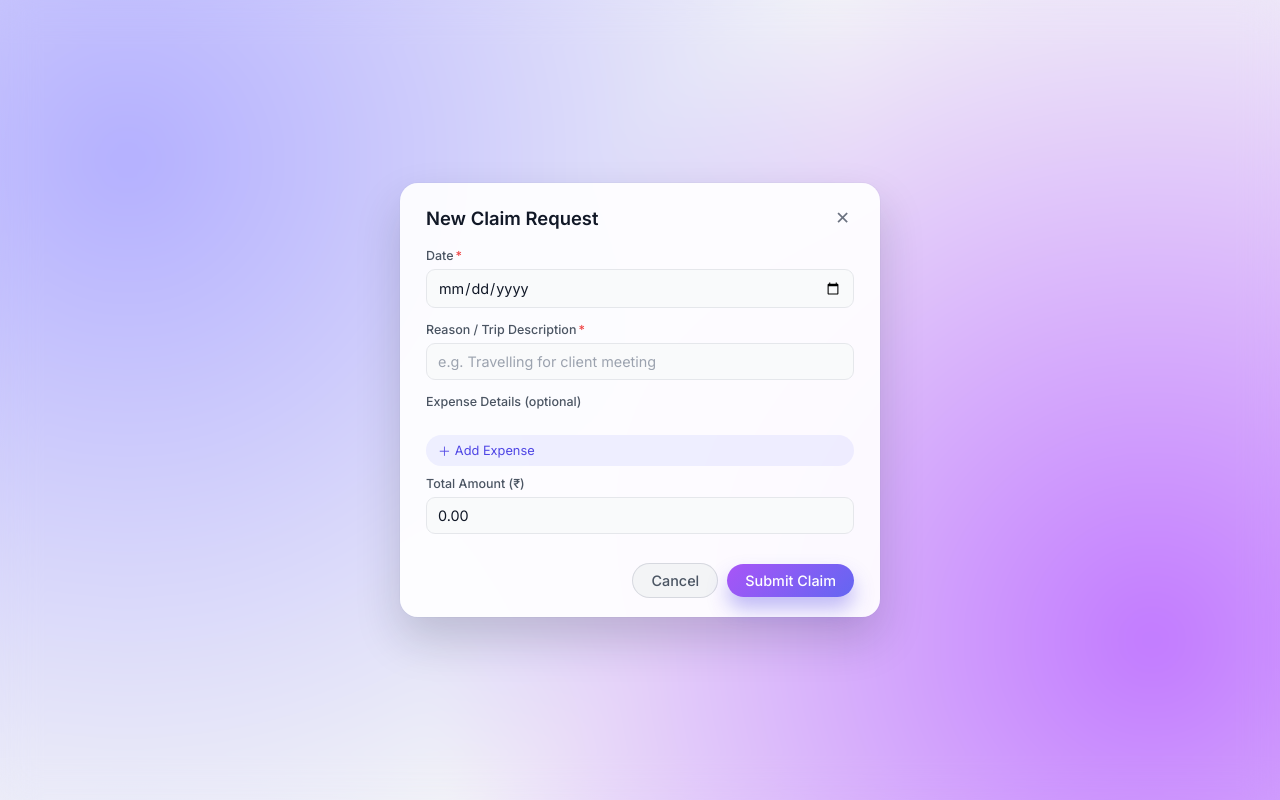
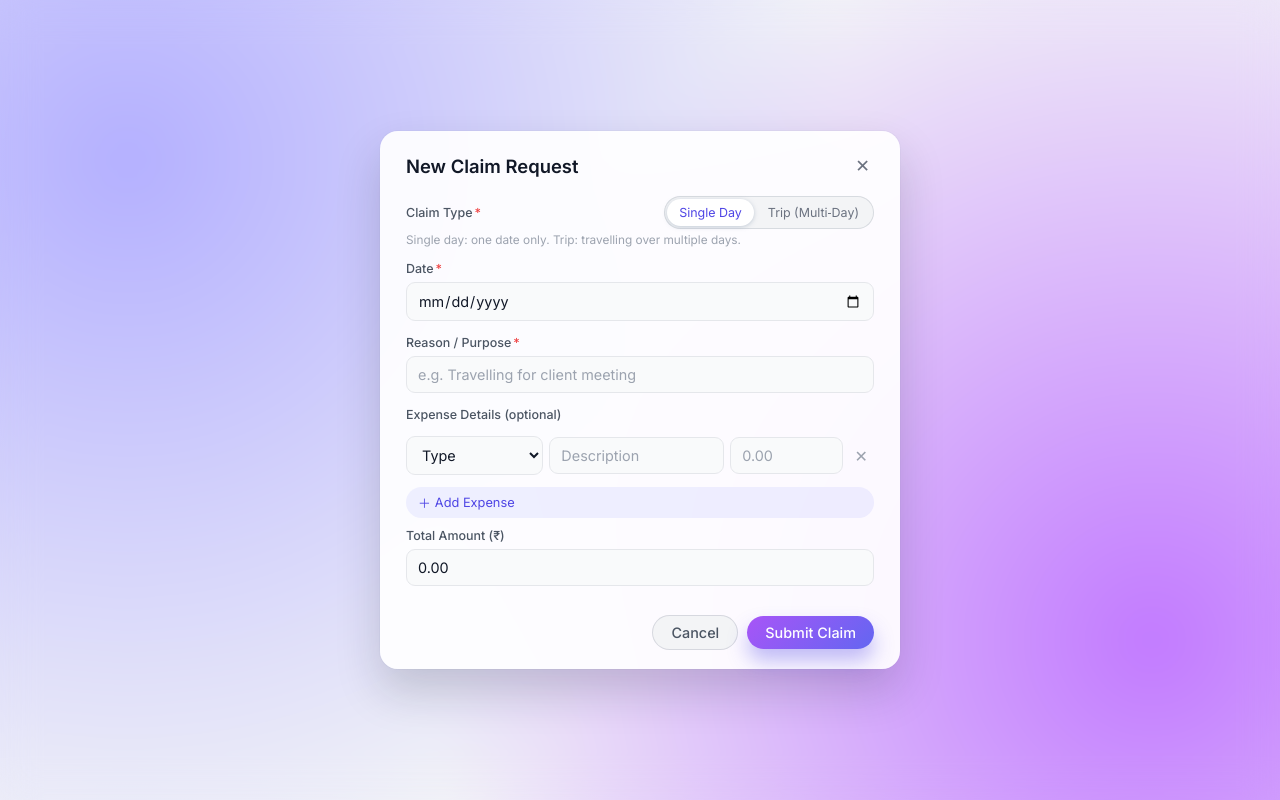
Before and after one commit to jrc1203/demoDreTAM, a plain HTML site: page index.html in a window 1280 px wide. Both pictures are taken after a click on the button "Cancel". Drawn offline with Linux system fonts and the light colour scheme.

Commit message:
Update index.html

```diff
--- a/index.html
+++ b/index.html
@@ -2,7 +2,7 @@
 <html lang="en">
 <head>
   <meta charset="UTF-8" />
-  <title>New Claim Request</title>
+  <title>Employee Claim Request</title>
   <meta name="viewport" content="width=device-width, initial-scale=1.0" />
 
   <link rel="preconnect" href="https://fonts.googleapis.com">
@@ -47,7 +47,7 @@
 
     .modal {
       width: 100%;
-      max-width: 480px;
+      max-width: 520px;
       background: rgba(255, 255, 255, 0.92);
       border-radius: 18px;
       box-shadow:
@@ -141,6 +141,52 @@
 
     input[type="date"]::-webkit-calendar-picker-indicator {
       cursor: pointer;
+    }
+
+    /* Claim type toggle */
+    .claim-type-toggle {
+      display: inline-flex;
+      padding: 3px;
+      border-radius: 999px;
+      background: #f3f4f6;
+      box-shadow: inset 0 0 0 1px rgba(209, 213, 219, 0.8);
+      gap: 2px;
+      width: fit-content;
+    }
+
+    .claim-type-button {
+      border: none;
+      border-radius: 999px;
+      padding: 5px 12px;
+      font-size: 0.78rem;
+      cursor: pointer;
+      background: transparent;
+      color: #6b7280;
+      display: flex;
+      align-items: center;
+      gap: 6px;
+    }
+
+    .claim-type-button.active {
+      background: white;
+      color: #4f46e5;
+      box-shadow: 0 1px 4px rgba(148, 163, 184, 0.5);
+    }
+
+    .claim-type-label {
+      font-size: 0.78rem;
+      color: #4b5563;
+    }
+
+    .type-row {
+      display: flex;
+      justify-content: space-between;
+      align-items: center;
+    }
+
+    .type-row small {
+      font-size: 0.72rem;
+      color: #9ca3af;
     }
 
     /* Expenses section */
@@ -261,6 +307,12 @@
       .expense-row input.exp-amt  { grid-area: amount; }
       .expense-row button         { grid-area: remove; justify-self: end; }
     }
+
+    .muted-text {
+      font-size: 0.74rem;
+      color: #9ca3af;
+      margin-top: -2px;
+    }
   </style>
 </head>
 <body>
@@ -274,25 +326,77 @@
       </div>
 
       <form id="claimForm">
-        <!-- Date -->
+        <!-- Claim type selector -->
+        <div class="field-group">
+          <div class="type-row">
+            <label>Claim Type<span class="required">*</span></label>
+            <div class="claim-type-toggle" role="tablist">
+              <button
+                type="button"
+                class="claim-type-button active"
+                id="singleDayBtn"
+                data-type="single"
+              >
+                Single Day
+              </button>
+              <button
+                type="button"
+                class="claim-type-button"
+                id="tripBtn"
+                data-type="trip"
+              >
+                Trip (Multi‑Day)
+              </button>
+            </div>
+          </div>
+          <p class="muted-text">
+            Single day: one date only. Trip: travelling over multiple days.
+          </p>
+          <input type="hidden" name="claimType" id="claimType" value="single" />
+        </div>
+
+        <!-- Single-day section -->
+        <div id="singleDaySection">
           <div class="field-group">
             <label for="date">
               Date<span class="required">*</span>
             </label>
             <div class="input-wrapper">
+              <input id="date" name="date" type="date" />
+            </div>
+          </div>
+        </div>
+
+        <!-- Trip section -->
+        <div id="tripSection" style="display:none;">
+          <div class="field-group">
+            <label>Trip Dates<span class="required">*</span></label>
+            <div style="display:flex; gap:8px;">
+              <div class="input-wrapper" style="flex:1;">
+                <input id="tripStart" name="tripStart" type="date" placeholder="Start" />
+              </div>
+              <div class="input-wrapper" style="flex:1;">
+                <input id="tripEnd" name="tripEnd" type="date" placeholder="End" />
+              </div>
+            </div>
+          </div>
+          <div class="field-group">
+            <label for="destination">Destination / Route</label>
+            <div class="input-wrapper">
               <input
-              id="date"
-              name="date"
-              type="date"
-              required
+                id="destination"
+                name="destination"
+                type="text"
+                placeholder="e.g. Kolkata → Delhi → Kolkata"
               />
             </div>
           </div>
+        </div>
 
-        <!-- Reason (overall description) -->
+        <!-- Common reason -->
         <div class="field-group">
           <label for="reason">
-            Reason / Trip Description<span class="required">*</span>
+            Reason / Purpose<span class="required">*</span>
           </label>
           <div class="input-wrapper">
             <input
@@ -300,20 +404,17 @@
               name="reason"
               type="text"
               placeholder="e.g. Travelling for client meeting"
-              required
             />
           </div>
         </div>
 
-        <!-- Nested Expenses -->
+        <!-- Nested expenses -->
         <div class="field-group">
           <div class="expenses-header">
             <label>Expense Details (optional)</label>
           </div>
 
-          <div id="expensesList" class="expenses-list">
-            <!-- rows will be added here -->
-          </div>
+          <div id="expensesList" class="expenses-list"></div>
 
           <button type="button" class="add-expense-btn" onclick="addExpenseRow()">
             <span>＋</span> Add Expense
@@ -328,7 +429,6 @@
           </div>
         </div>
 
-        <!-- Buttons -->
         <div class="modal-footer">
           <button class="btn btn-secondary" type="button" onclick="resetForm()">
             Cancel
@@ -345,8 +445,33 @@
     const form = document.getElementById("claimForm");
     const expensesList = document.getElementById("expensesList");
     const totalInput = document.getElementById("total");
+    const claimTypeInput = document.getElementById("claimType");
+
+    const singleDayBtn = document.getElementById("singleDayBtn");
+    const tripBtn = document.getElementById("tripBtn");
+    const singleDaySection = document.getElementById("singleDaySection");
+    const tripSection = document.getElementById("tripSection");
 
     let expenseId = 0;
+
+    function setClaimType(type) {
+      claimTypeInput.value = type;
+
+      if (type === "single") {
+        singleDayBtn.classList.add("active");
+        tripBtn.classList.remove("active");
+        singleDaySection.style.display = "block";
+        tripSection.style.display = "none";
+      } else {
+        tripBtn.classList.add("active");
+        singleDayBtn.classList.remove("active");
+        singleDaySection.style.display = "none";
+        tripSection.style.display = "block";
+      }
+    }
+
+    singleDayBtn.addEventListener("click", () => setClaimType("single"));
+    tripBtn.addEventListener("click", () => setClaimType("trip"));
 
     function createExpenseRow(id) {
       const row = document.createElement("div");
@@ -375,12 +500,9 @@
           step="0.01"
           placeholder="0.00"
         />
-        <button type="button" class="expense-remove" title="Remove">
-          ✕
-        </button>
+        <button type="button" class="expense-remove" title="Remove">✕</button>
       `;
 
-      // Attach listeners
       const amountInput = row.querySelector(".exp-amt");
       amountInput.addEventListener("input", updateTotal);
 
@@ -410,32 +532,33 @@
 
     form.addEventListener("submit", (e) => {
       e.preventDefault();
-
       const data = new FormData(form);
       const entries = Object.fromEntries(data.entries());
 
-      // You can send `entries` to your backend; for now we just show it.
       alert(
-        "Claim Submitted! (demo)\n\n" +
-        "Date: " + entries.date + "\n" +
-        "Reason: " + entries.reason + "\n" +
-        "Total: ₹" + entries.total + "\n\n" +
-        "Check console for full payload."
+        `Claim Submitted! (demo)\n\n` +
+        `Type: ${entries.claimType === "trip" ? "Trip" : "Single Day"}\n` +
+        (entries.claimType === "single"
+          ? `Date: ${entries.date || "-"}\n`
+          : `Trip: ${entries.tripStart || "-"} → ${entries.tripEnd || "-"}\n`) +
+        `Reason: ${entries.reason || "-"}\n` +
+        `Total: ₹${entries.total || "0.00"}`
       );
 
       console.log("Form payload:", entries);
-      form.reset();
-      expensesList.innerHTML = "";
-      totalInput.value = "0.00";
+      resetForm();
     });
 
     function resetForm() {
       form.reset();
       expensesList.innerHTML = "";
       totalInput.value = "0.00";
+      setClaimType("single");
+      expenseId = 0;
+      addExpenseRow();
     }
 
-    // Optional: start with one empty expense row
+    // Initialize
     addExpenseRow();
   </script>
 </body>
```
Lines whose indentation alone changed are shown as unchanged.
